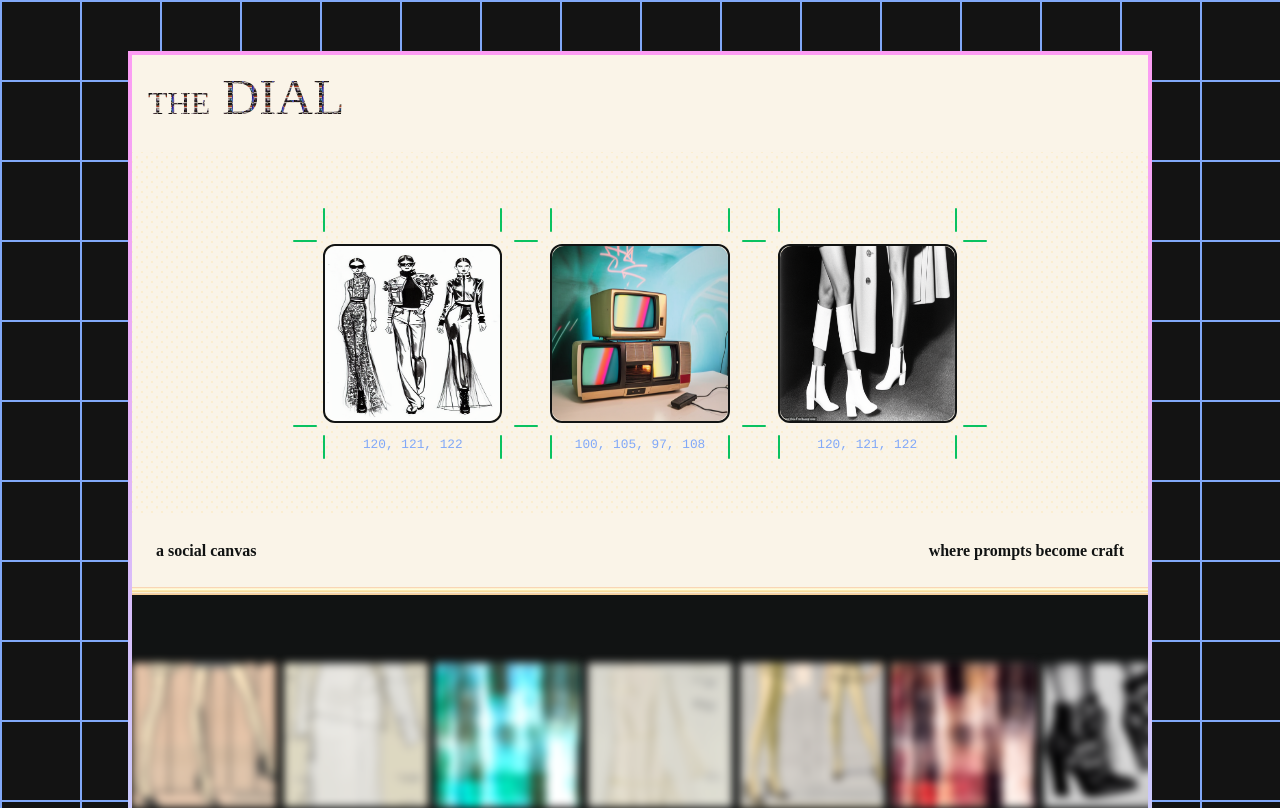
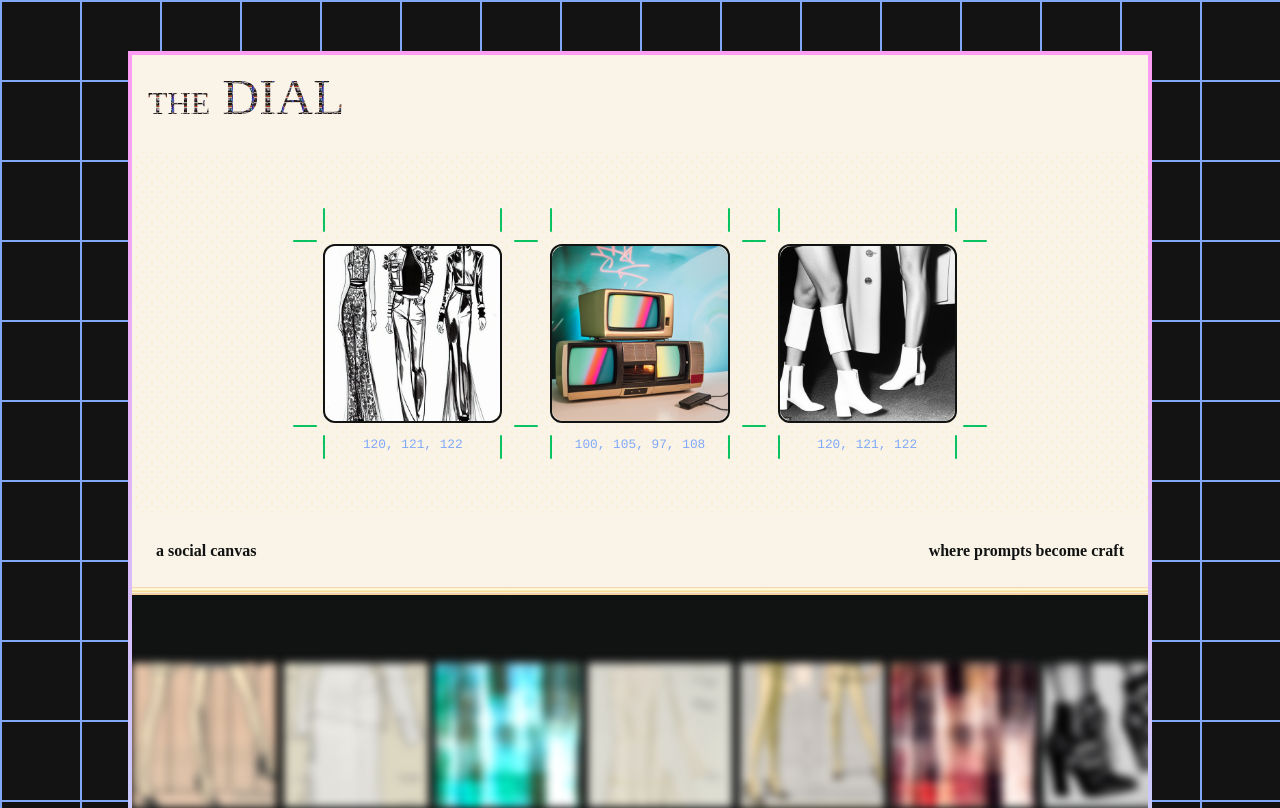
Before and after one commit to DIGITALAX/The-Dial, a Next.js app: page / in a window 1280 px wide. Shown: the top 808 px of the page. Built offline with nearby package versions, Linux system fonts and the light colour scheme; a web font is replaced by a local one.

Commit message:
compressed images

```diff
--- a/components/home/canvas/Canvas.tsx
+++ b/components/home/canvas/Canvas.tsx
@@ -38,6 +38,7 @@ const Canvas: FunctionComponent = (): JSX.Element => {
                         alt="canvas1"
                         layout="fill"
                         priority
+                        objectFit="cover"
                         className="rounded-xl"
                       />
                     </div>
@@ -90,6 +91,7 @@ const Canvas: FunctionComponent = (): JSX.Element => {
                     alt="canvas2"
                     layout="fill"
                     priority
+                    objectFit="cover"
                     className="rounded-xl"
                   />
                 </div>
@@ -140,6 +142,7 @@ const Canvas: FunctionComponent = (): JSX.Element => {
                     alt="canvas3"
                     layout="fill"
                     priority
+                    objectFit="cover"
                     className="rounded-xl"
                   />
                 </div>
```
